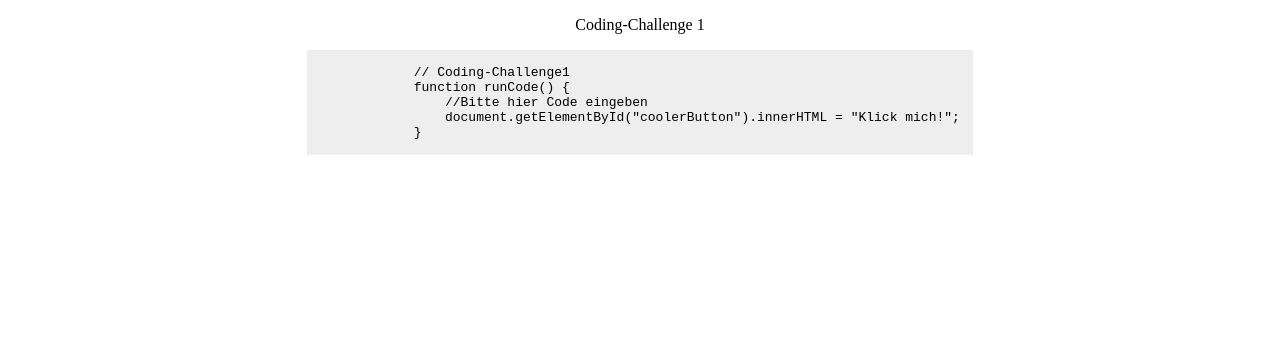
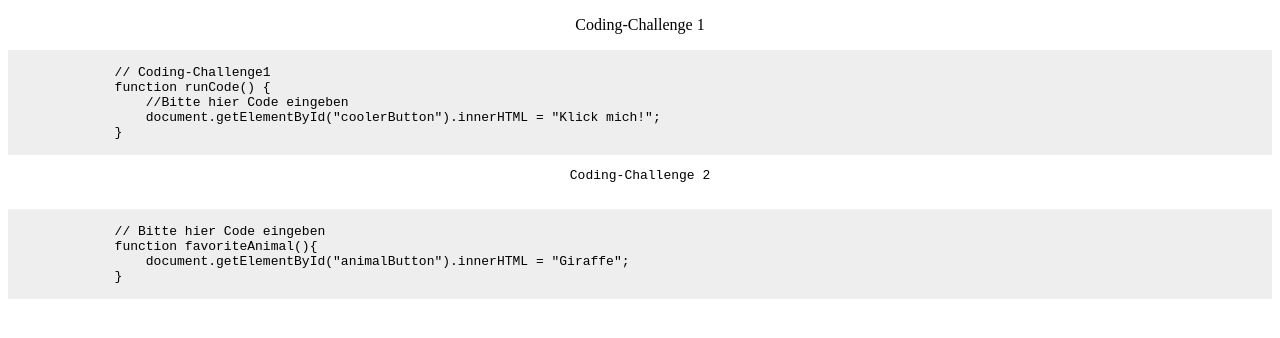
Before and after one commit to DurnaMa/javaScript, a plain HTML site: page jsFunction/index.html in a window 1280 px wide. Drawn offline with Linux system fonts and the light colour scheme.

Commit message:
add Codig-Challenge2

```diff
--- a/jsFunction/index.html
+++ b/jsFunction/index.html
@@ -16,6 +16,14 @@
                 document.getElementById("coolerButton").innerHTML = "Klick mich!";
             }
         </code>
+        <p>Coding-Challenge 2</p>
+        <pre>
+        <code>
+            // Bitte hier Code eingeben
+            function favoriteAnimal(){
+                document.getElementById("animalButton").innerHTML = "Giraffe";
+            }
+        </code>
     </pre>
     </body>
 </html>
--- a/jsFunction/style.css
+++ b/jsFunction/style.css
@@ -1,11 +1,14 @@
+
 p {
     display: flex;
     justify-content: center;
+
 }
 
 pre {
     display: flex;
     justify-content: center;
+    flex-direction: column;
 }
 
 code {
--- /dev/null
+++ b/programmierWitz/script.js
@@ -0,0 +1,4 @@
+function newJocke() {
+    document.getElementById("witz").innerHTML =
+        "Die Selbsthilfegruppe „HTML-Sonderzeichen-Probleme“ trifft sich heute im gro&szlig ;en Saal.";
+}
```
